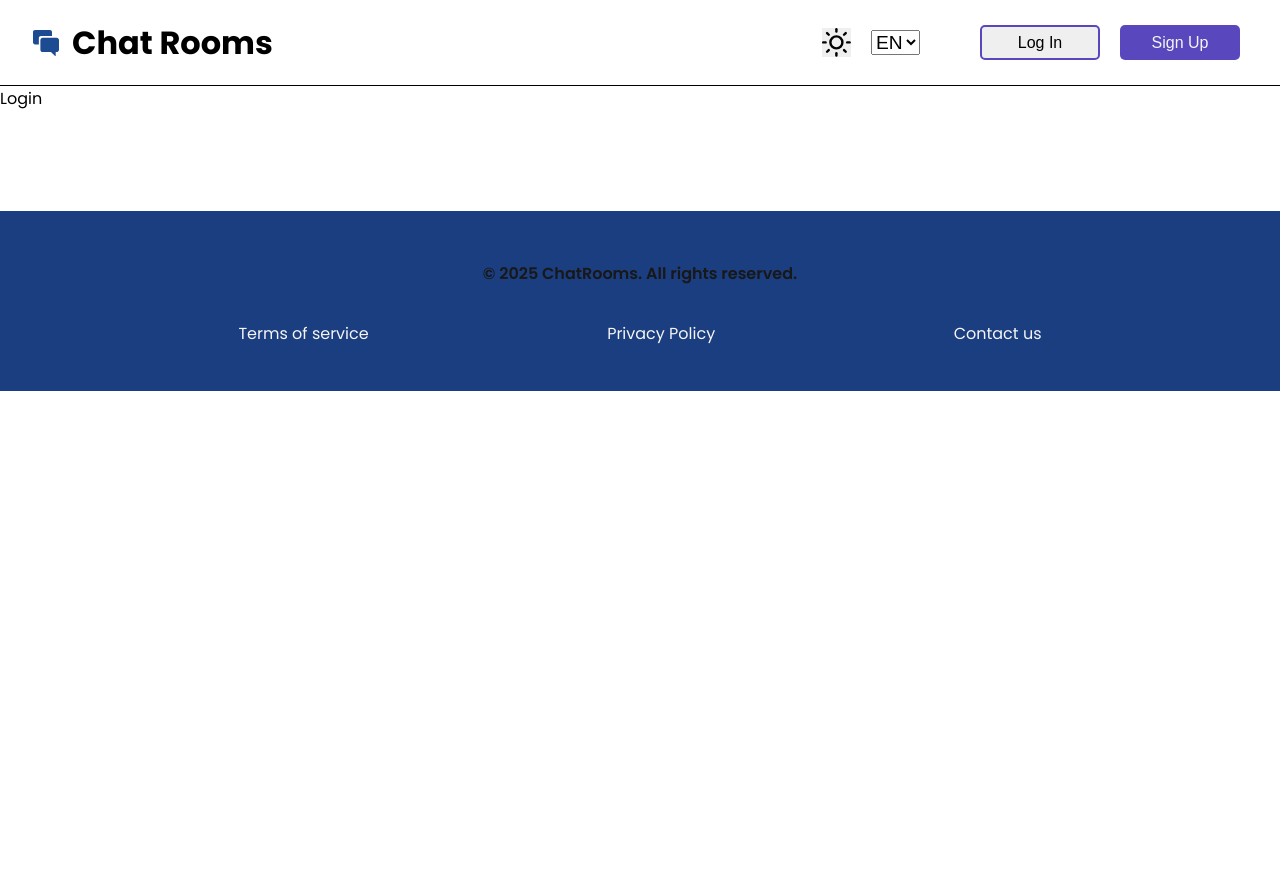
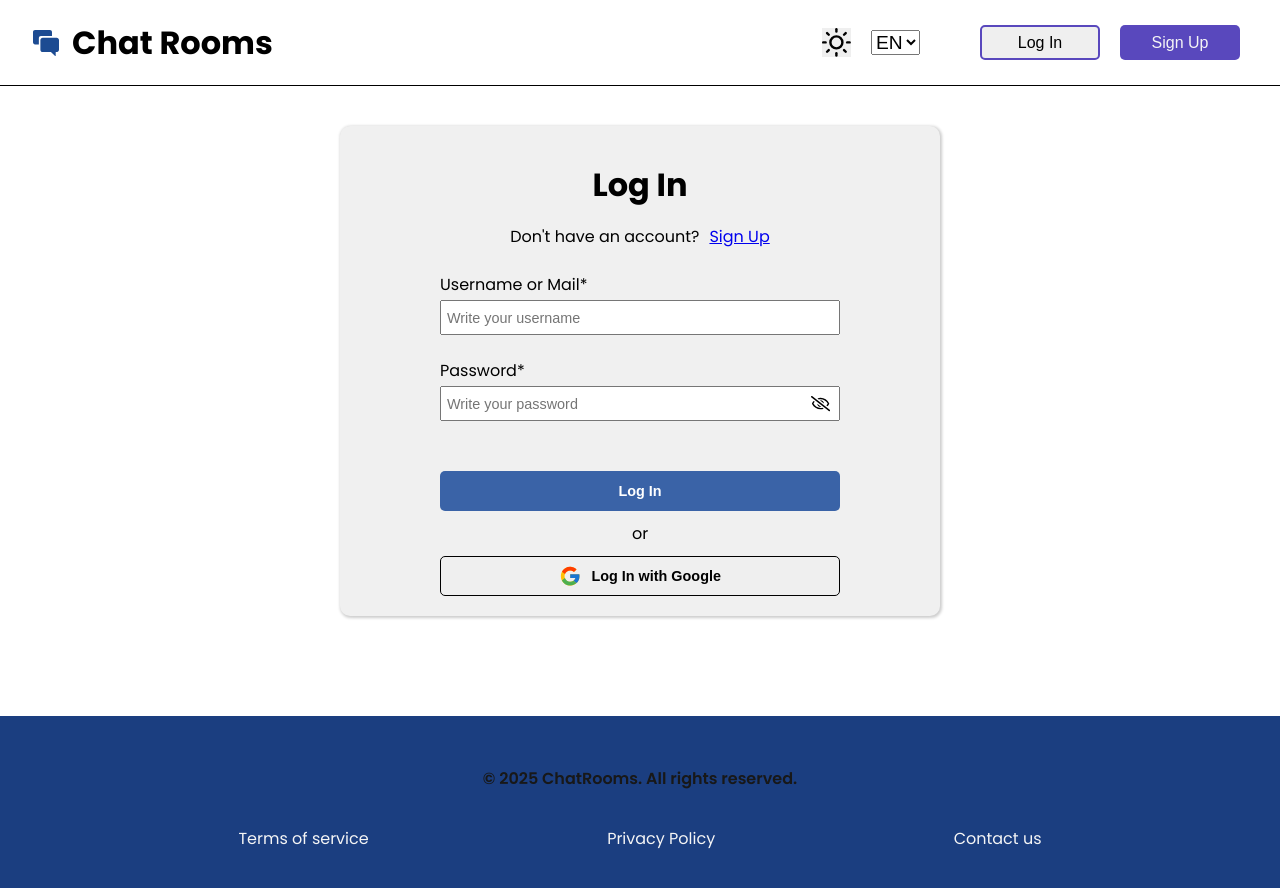
Before and after one commit to RodrigoLV9/chat-rooms, a React (Vite) app: page /login in a window 1280 px wide. Shown: the top 888 px of the page. Before the commit the page ends 800 px from the top, so only its background shows below. Built offline with nearby package versions, Linux system fonts and the light colour scheme.

Commit message:
style(Login): Add basic style for Login component

```diff
--- a/src/pages/Login.tsx
+++ b/src/pages/Login.tsx
@@ -1,7 +1,37 @@
 import React from 'react'
-
+import {Link} from 'react-router-dom'
+import { FaRegEyeSlash as IconEyeDisabled } from "react-icons/fa";
+import { FaRegEye as IconEyeEnabled } from "react-icons/fa";
+import { FcGoogle as IconGoogle } from "react-icons/fc";
 export const Login:React.FC = () => {
   return (
-    <div>Login</div>
+    <main className='pageRegister'>
+      <h1>Log In</h1>
+      <div className='pageRegister__text'>
+        <p>Don't have an account?</p>
+        <Link to="/register">Sign Up</Link>
+      </div>
+      <form action="" className='pageRegister__form'>
+        <div className="containerInput">
+          <label htmlFor="" className='containerInput__label'>Username or Mail*</label>
+          <input type="text" placeholder='Write your username' className='containerInput__input'/>
+        </div>
+        <div className="containerInput">
+          <label htmlFor="" className='containerInput__label'>Password*</label>
+          <div className="containerInput-input">
+            <input type="text" placeholder='Write your password' className='containerInput__input'/>
+            <IconEyeDisabled className='containerInput__icons'/>
+          </div>
+        </div>
+        <div className="form__buttons">
+          <button className='form__buttons-main'>Log In</button>
+          <p>or</p>
+          <button className='form__buttons-google'>
+            <IconGoogle className='form__buttons-google-icon'/>
+            <p>Log In with Google</p>
+          </button>
+        </div>
+      </form>
+    </main>
   )
 }
```
